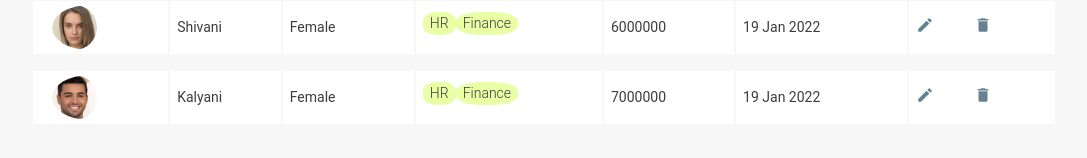
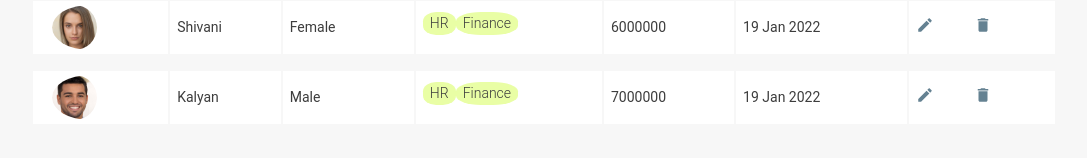
Before and after one commit to saiprakash4966/CFP-DAY2_Employeepayroll, a React (Create React App) app: page / in a window 1280 px wide. Shown: the part 626-784 px from the top of the page, without its empty margins (96-1183 px from the left). Built offline with nearby package versions, Linux system fonts and the light colour scheme.

Commit message:
Update dashboard.js

```diff
--- a/src/components/dashboard/dashboard.js
+++ b/src/components/dashboard/dashboard.js
@@ -78,8 +78,8 @@ function Dashboard() {
                         </tr>
                         <tr>
                             <td><img className="profile" src={profile_pic_3} alt="profile_img-2"/></td>
-                            <td>Kalyani</td>
-                            <td>Female</td>
+                            <td>Kalyan</td>
+                            <td>Male</td>
                             <td>
                                 <div className="dept-label">HR</div>
                                 <div className="dept-label">Finance</div>
```
